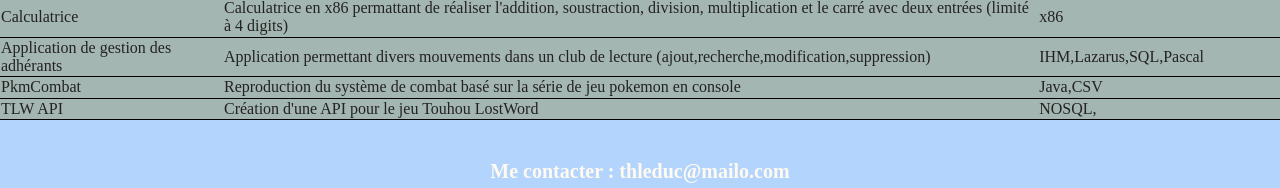
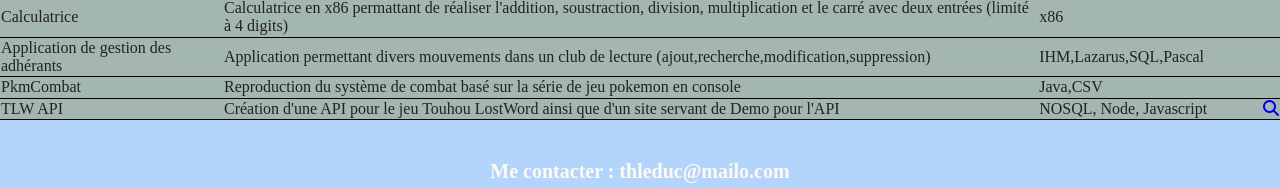
Before and after one commit to TakyL/TakyL.github.io, a website built with Parcel: page index.html in a window 1280 px wide. Shown: the part 763-951 px from the top of the page. Built offline with nearby package versions, Linux system fonts and the light colour scheme.

Commit message:
Update index.html
Add api website

```diff
--- a/index.html
+++ b/index.html
@@ -170,8 +170,9 @@
 
    <tr class="WIP ligne_tr_tbl">
      <td> TLW API </td>
-     <td> Création d'une API pour le jeu Touhou LostWord </td>
-     <td> NOSQL, </td>
+     <td> Création d'une API pour le jeu Touhou LostWord ainsi que d'un site servant de Demo pour l'API </td>
+     <td> NOSQL, Node, Javascript</td>
+     <td><a href="https://lostwordapiwebsite-aeba9a550aa0.herokuapp.com/" target="_blank"><i class="fa-solid fa-magnifying-glass"></i></a></td>
    </tr>
 
    </tbody>
```
